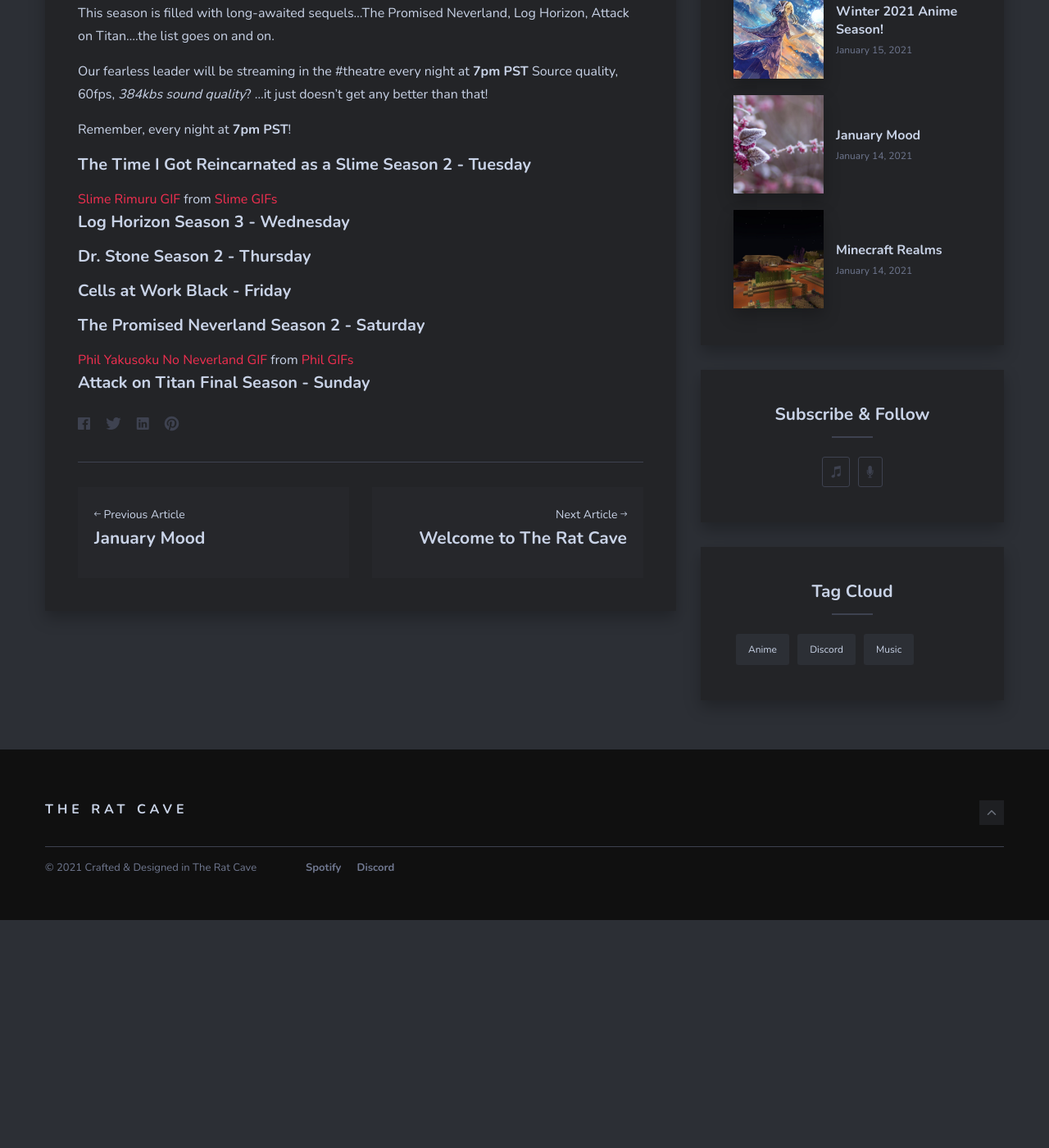
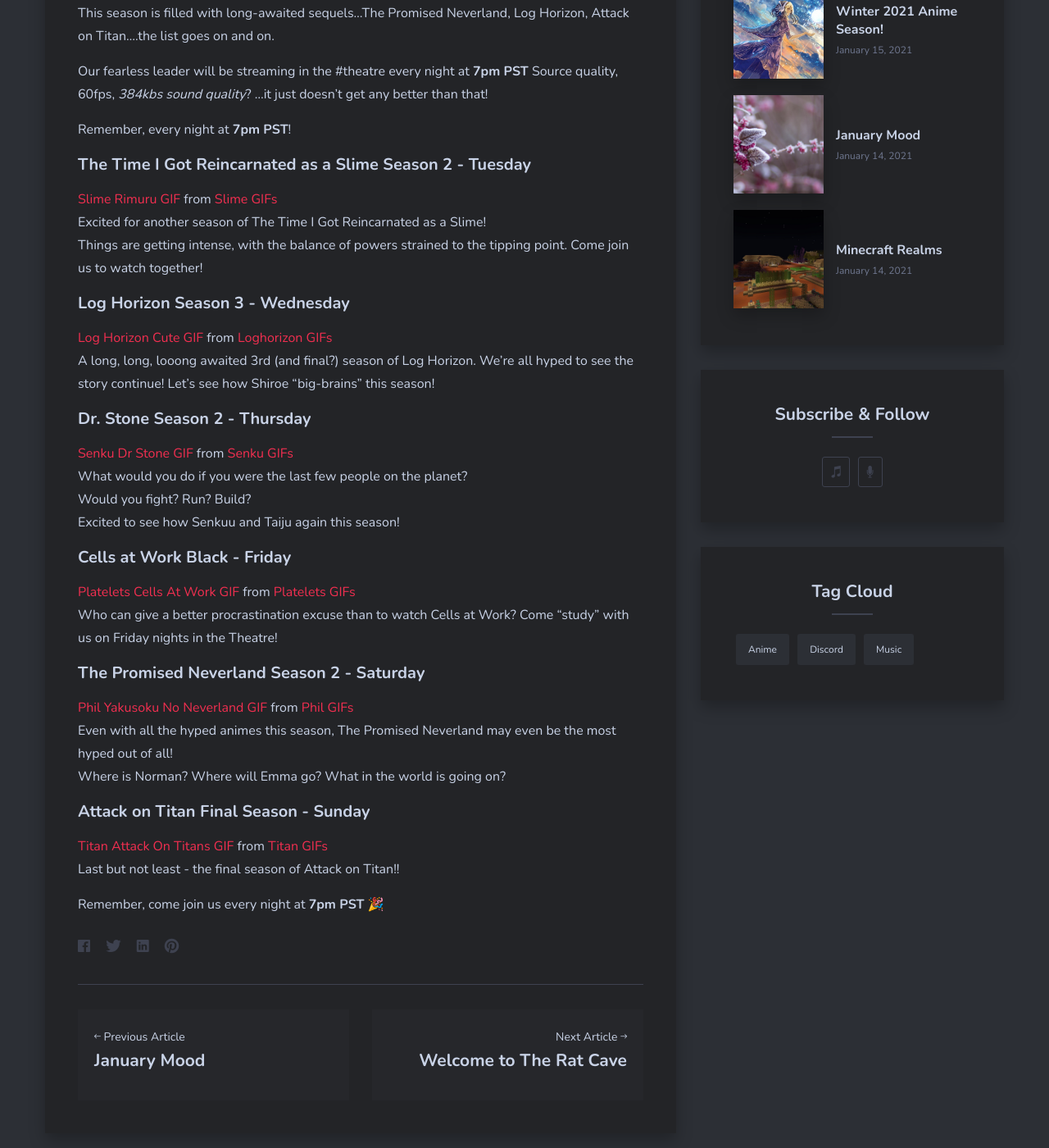
Before and after one commit to vdchoi/theratcave.github.io, a Jekyll site: the page built from _posts/2021-01-15-winter-anime-2021.markdown, in a window 1280 px wide and 1400 px high, scrolled down 992 px. Shown: the whole window at 82% size. Built offline with Jekyll 4.4.1, drawn with Linux system fonts in a browser that asks for light colours; nearby versions of some CDN libraries; a script that is not in the unit is left out; before the commit the page ends 2114 px from its top, so only the background shows below that.

Commit message:
Update winter anime post

```diff
--- a/_posts/2021-01-15-winter-anime-2021.markdown
+++ b/_posts/2021-01-15-winter-anime-2021.markdown
@@ -19,14 +19,45 @@
 
 <div class="tenor-gif-embed" data-postid="12925846" data-share-method="host" data-width="100%" data-aspect-ratio="1.7777777777777777"><a href="https://tenor.com/view/slime-rimuru-jump-gif-12925846">Slime Rimuru GIF</a> from <a href="https://tenor.com/search/slime-gifs">Slime GIFs</a></div><script type="text/javascript" async src="https://tenor.com/embed.js"></script>
 
+Excited for another season of The Time I Got Reincarnated as a Slime!
+Things are getting intense, with the balance of powers strained to the tipping point.
+Come join us to watch together!
+
 #### Log Horizon Season 3 - Wednesday
+
+<div class="tenor-gif-embed" data-postid="16161407" data-share-method="host" data-width="100%" data-aspect-ratio="1.7913669064748199"><a href="https://tenor.com/view/log-horizon-cute-blush-kawaii-moe-gif-16161407">Log Horizon Cute GIF</a> from <a href="https://tenor.com/search/loghorizon-gifs">Loghorizon GIFs</a></div><script type="text/javascript" async src="https://tenor.com/embed.js"></script>
+
+A long, long, looong awaited 3rd (and final?) season of Log Horizon. We're all hyped to see the story continue!
+Let's see how Shiroe "big-brains" this season!
 
 #### Dr. Stone Season 2 - Thursday
 
+<div class="tenor-gif-embed" data-postid="16508113" data-share-method="host" data-width="100%" data-aspect-ratio="1.7978339350180503"><a href="https://tenor.com/view/senku-dr-stone-get-excited-anime-fire-gif-16508113">Senku Dr Stone GIF</a> from <a href="https://tenor.com/search/senku-gifs">Senku GIFs</a></div><script type="text/javascript" async src="https://tenor.com/embed.js"></script>
+
+What would you do if you were the last few people on the planet?
+Would you fight? Run? Build?
+Excited to see how Senkuu and Taiju again this season!
+
 #### Cells at Work Black - Friday
+
+<div class="tenor-gif-embed" data-postid="12300743" data-share-method="host" data-width="100%" data-aspect-ratio="1.7913669064748199"><a href="https://tenor.com/view/platelets-cells-at-work-gif-12300743">Platelets Cells At Work GIF</a> from <a href="https://tenor.com/search/platelets-gifs">Platelets GIFs</a></div><script type="text/javascript" async src="https://tenor.com/embed.js"></script>
+
+Who can give a better procrastination excuse than to watch Cells at Work?
+Come "study" with us on Friday nights in the Theatre!
+
 
 #### The Promised Neverland Season 2  -  Saturday
 
 <div class="tenor-gif-embed" data-postid="13279352" data-share-method="host" data-width="100%" data-aspect-ratio="1.8721804511278197"><a href="https://tenor.com/view/phil-yakusoku-no-neverland-the-promised-neverland-anime-animes-gif-13279352">Phil Yakusoku No Neverland GIF</a> from <a href="https://tenor.com/search/phil-gifs">Phil GIFs</a></div><script type="text/javascript" async src="https://tenor.com/embed.js"></script>
 
+Even with all the hyped animes this season, The Promised Neverland may even be the most hyped out of all!
+Where is Norman? Where will Emma go? What in the world is going on?
+
+
 #### Attack on Titan Final Season - Sunday
+
+<div class="tenor-gif-embed" data-postid="14301779" data-share-method="host" data-width="100%" data-aspect-ratio="1.7913669064748199"><a href="https://tenor.com/view/titan-attack-on-titans-eren-yeager-eren-gif-14301779">Titan Attack On Titans GIF</a> from <a href="https://tenor.com/search/titan-gifs">Titan GIFs</a></div><script type="text/javascript" async src="https://tenor.com/embed.js"></script>
+
+Last but not least - the final season of Attack on Titan!!
+
+Remember, come join us every night at **7pm PST** 🎉
```
Also changed, not shown: _pages/about.md (line endings or trailing spaces), 3 other files.
